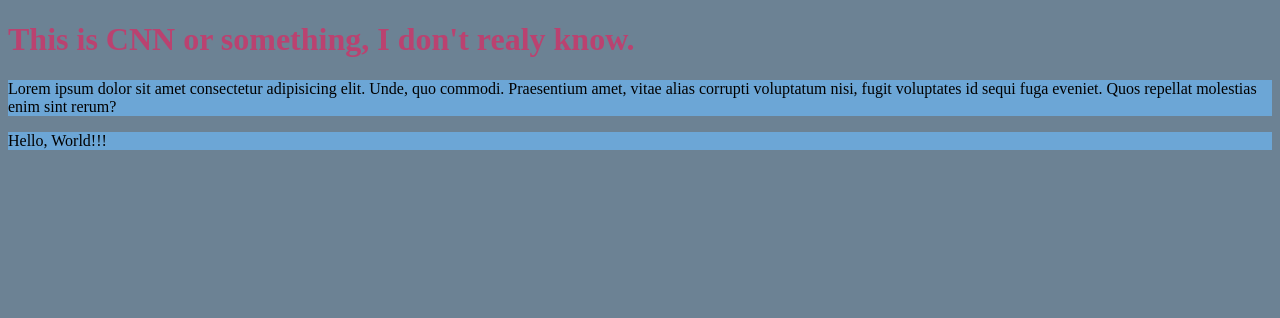
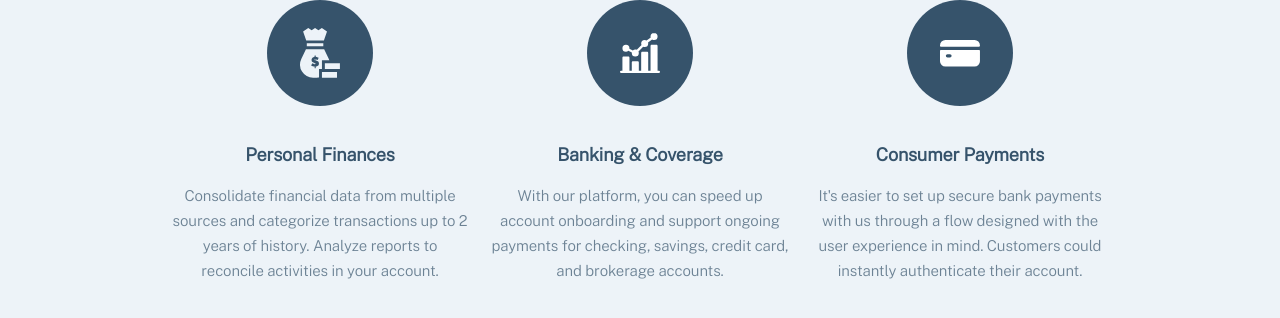
Before and after one commit to JKilius/StrangerTeam_PayApi_Project, a website built with Vite: page index.html in a window 1280 px wide. Built offline with nearby package versions, Linux system fonts and the light colour scheme; files whose address does not match are found by name.

Commit message:
added home_cart html and css

```diff
--- a/assets/css/styleRoot.css
+++ b/assets/css/styleRoot.css
@@ -1,3 +1,5 @@
+@import url(style_home_cart.css);
+
 :root {
     --DarkPink: #ba4270;
     --LinkWaterWhite: #fbfcfe;
@@ -7,15 +9,3 @@
     --LightSanJuanBlue: #6c8294;
 
 }
-
-body{
-    background-color: #6c8294;
-}
-
-h1{
-    color: #ba4270;
-}
-
-p{
-    background-color: #6ca6d6;
-}
--- /dev/null
+++ b/assets/css/style_home_cart.css
@@ -0,0 +1,89 @@
+@import url('https://fonts.googleapis.com/css2?family=Public+Sans:wght@300&display=swap');
+* {
+    margin: 0;
+    padding: 0;
+    box-sizing: border-box;
+}
+
+body {
+    margin: 0 auto;
+    background-color: #EDF3F8;
+}
+
+.home-cards-main {
+    display: flex;
+    flex-direction: column;
+    justify-content: center;
+    align-items: center;
+    text-align: center;
+    font-family: 'Public Sans', sans-serif;
+}
+
+.home-cards-cont_1 , .home-cards-cont_2 , .home-cards-cont_3 {
+    display: inline-block;
+    justify-content: space-around;
+    height: 300px;
+    width: 300px;
+}
+
+.home-cont_partA {
+    margin-top: 32px;
+    color: #36536B;
+    text-align: center;
+    font-family: 'Public Sans', sans-serif;
+    font-size: 18px;
+    font-style: normal;
+    font-weight: 700;
+    line-height: 25px; /* 138.889% */
+    letter-spacing: -0.138px;
+    flex-shrink: 0;
+}
+
+.home-cont_partB {
+    margin-top: 16px;
+    text-align: center;
+    align-items: baseline;
+    color: #6C8294;
+    text-align: center;
+    font-family: 'Public Sans', sans-serif;
+    font-size: 15px;
+    font-style: normal;
+    font-weight: 400;
+    line-height: 25px; /* 166.667% */
+    letter-spacing: -0.115px;
+    flex-shrink: 0;
+}
+
+@media screen and (min-width:768px) {
+    .home-cards-main {
+        flex-direction: row;
+        gap: 20px;
+    }
+    .home-cards-cont_1 {
+        min-width: 223px;
+    }
+    .home-cards-cont_2 {
+        min-width: 223px;
+    }
+    .home-cards-cont_3 {
+    min-width: 223px;
+    }
+}
+
+@media screen and (min-width:1440px) {
+
+    .home-cards-main {
+        gap:30px;
+    }
+    .home-cards-cont_1 {
+        min-width: 350px;
+    }
+    .home-cards-cont_2 {
+        min-width: 350px;
+    }
+    .home-cards-cont_3 {
+        min-width: 350px;
+    }
+
+
+}
--- a/index.html
+++ b/index.html
@@ -1,21 +1,48 @@
 <!DOCTYPE html>
 <html lang="en">
+
 <head>
   <meta charset="UTF-8" />
   <meta name="viewport" content="width=device-width, initial-scale=1.0" />
   <title>Document</title>
 </head>
 <link rel="stylesheet" href="assets/css/styleRoot.css">
+
 <body>
-    <header>
-      <h1>This is CNN or something, I don't realy know.</h1>
-      <p>
-        Lorem ipsum dolor sit amet consectetur adipisicing elit. Unde, quo
-        commodi. Praesentium amet, vitae alias corrupti voluptatum nisi, fugit
-        voluptates id sequi fuga eveniet. Quos repellat molestias enim sint
-        rerum?
-      </p>
-    </header>
-    <main><p>Hello, World!!!</p></main>
+  <section class="home-cards-main">
+
+    <div class="home-cards-cont_1">
+      <img src="img/icon-personal-finances.svg" alt="finances">
+      <div class="home-cont_partA">Personal Finances</div>
+      <div class="home-cont_partB">Consolidate financial
+        data from multiple sources and categorize
+        transactions up to 2 years of history.
+        Analyze reports to reconcile activities
+        in your account.
+      </div>
+    </div>
+
+    <div class="home-cards-cont_2">
+      <img src="img/icon-banking-and-coverage.svg" alt="coverage">
+      <div class="home-cont_partA">Banking & Coverage</div>
+      <div class="home-cont_partB">With our platform, you
+        can speed up account onboarding and support
+        ongoing payments for checking, savings, credit
+        card, and brokerage accounts.
+      </div>
+    </div>
+
+    <div class="home-cards-cont_3">
+      <img src="img/icon-consumer-payments.svg" alt="payments">
+      <div class="home-cont_partA">Consumer Payments</div>
+      <div class="home-cont_partB">It's easier to set up
+        secure bank payments with us through a flow
+        designed with the user experience in mind.
+        Customers could instantly authenticate their
+        account.
+      </div>
+    </div>
+  </section>
 </body>
+
 </html>
```
Lines whose indentation alone changed are shown as unchanged.
